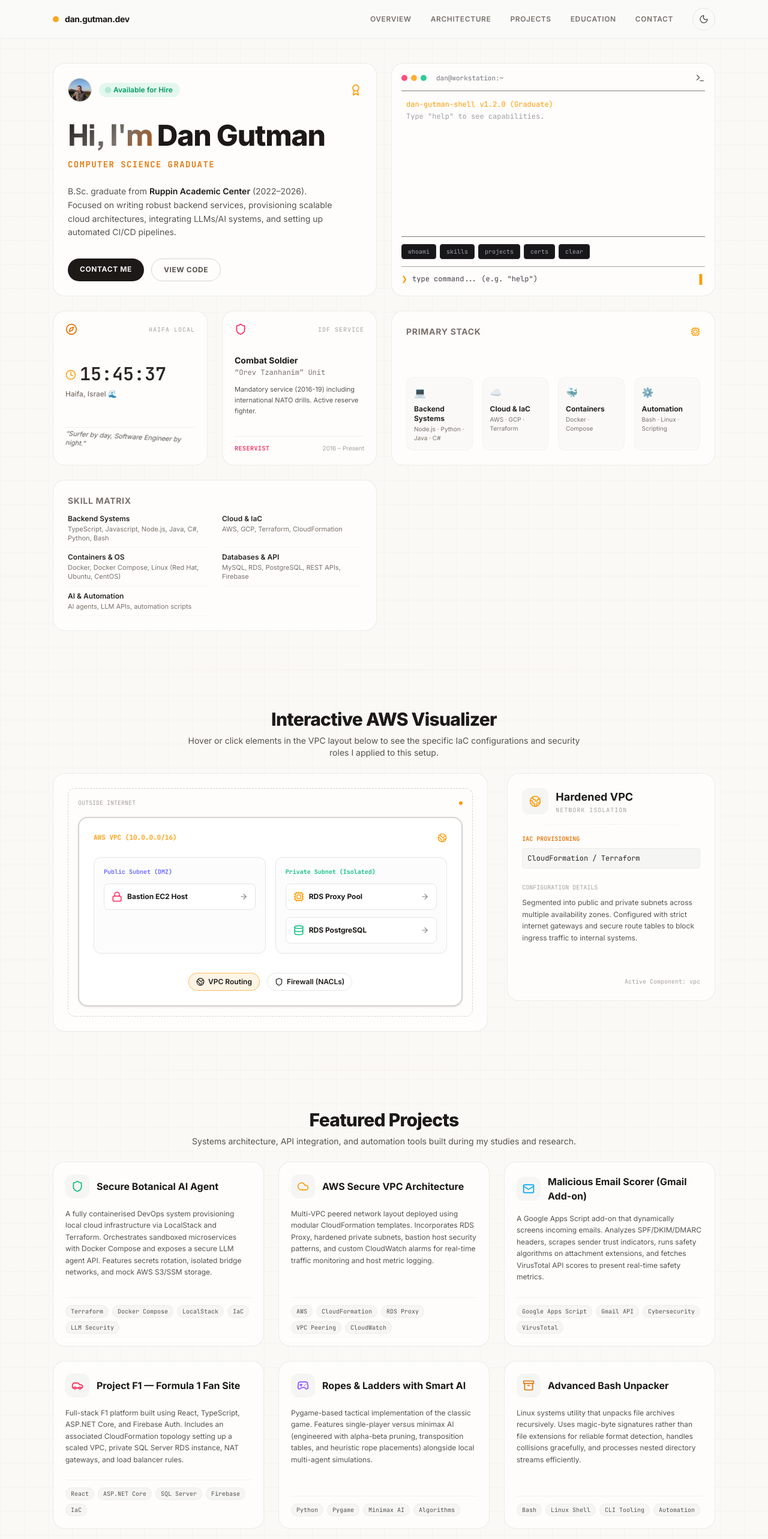
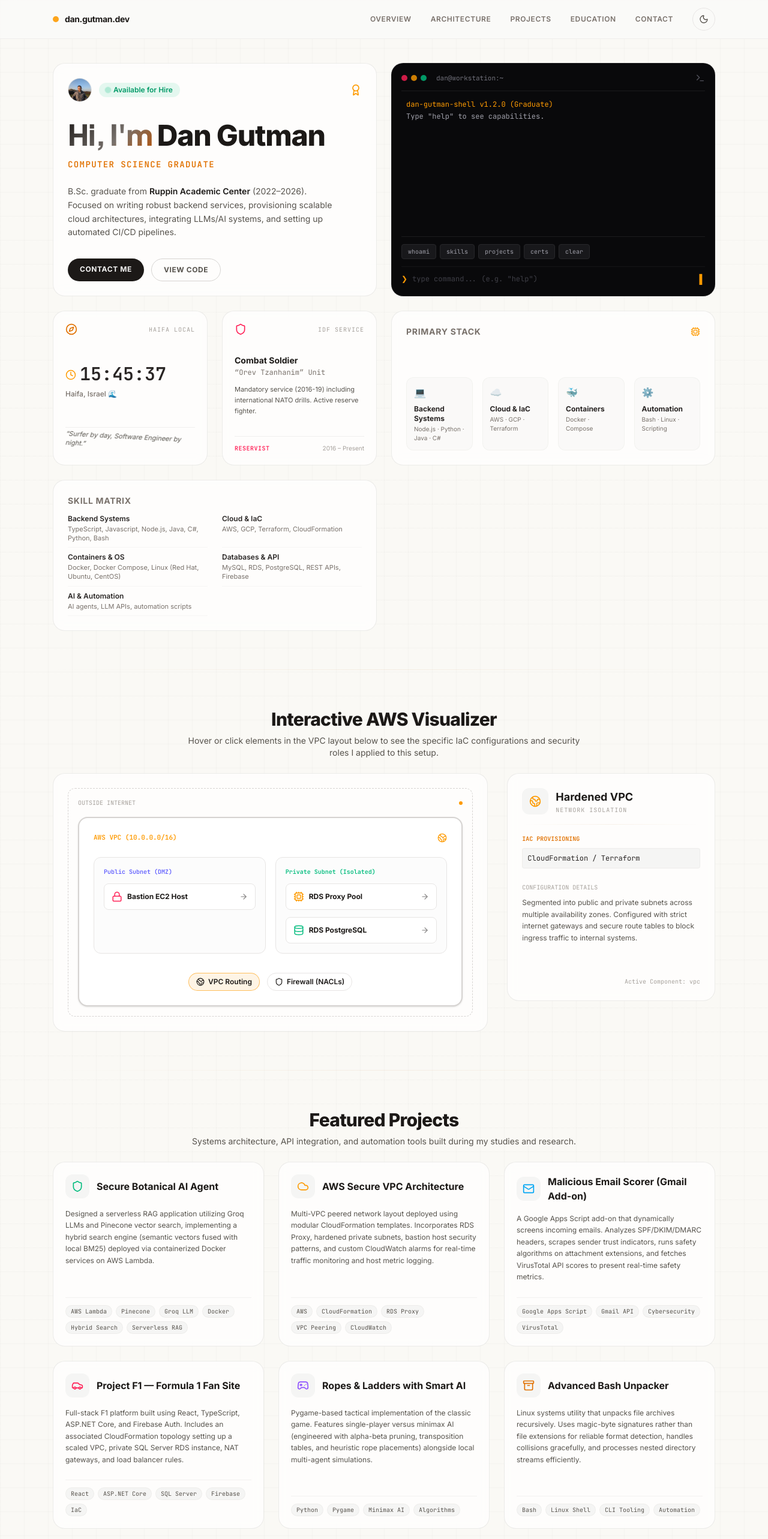
Before and after one commit to Dangutman98/dangutman.github.io, a React (Vite) app: page / in a window 1280 px wide. Shown: the top 2566 px of the page at 60% size. Built offline with nearby package versions, Linux system fonts and the light colour scheme.

Commit message:
fix: resolve terminal readability in light mode, update botanical agent details, and force light mode default via new storage key

```diff
--- a/index.html
+++ b/index.html
@@ -17,7 +17,7 @@
     <link href="https://fonts.googleapis.com/css2?family=Plus+Jakarta+Sans:wght@300;400;500;600;700;800&family=Inter:wght@300;400;500;600;700;800&family=JetBrains+Mono:wght@400;500;600&display=swap" rel="stylesheet" />
     <script>
       try {
-        if (localStorage.getItem("theme") === "dark") {
+        if (localStorage.getItem("dan_theme") === "dark") {
           document.documentElement.classList.add("dark");
         } else {
           document.documentElement.classList.remove("dark");
--- a/src/App.tsx
+++ b/src/App.tsx
@@ -92,9 +92,10 @@ const certifications: Certification[] = [
 const projects: Project[] = [
   {
     title: "Secure Botanical AI Agent",
-    description: "A fully containerised DevOps system provisioning local cloud infrastructure via LocalStack and Terraform. Orchestrates sandboxed microservices with Docker Compose and exposes a secure LLM agent API. Features secrets rotation, isolated bridge networks, and mock AWS S3/SSM storage.",
-    tags: ["Terraform", "Docker Compose", "LocalStack", "IaC", "LLM Security"],
+    description: "Designed a serverless RAG application utilizing Groq LLMs and Pinecone vector search, implementing a hybrid search engine (semantic vectors fused with local BM25) deployed via containerized Docker services on AWS Lambda.",
+    tags: ["AWS Lambda", "Pinecone", "Groq LLM", "Docker", "Hybrid Search", "Serverless RAG"],
     icon: <Shield className="w-5 h-5 text-emerald-500" />,
+    href: "https://github.com/Dangutman98/botanical-agent",
   },
   {
     title: "AWS Secure VPC Architecture",
@@ -293,7 +294,7 @@ function ThemeToggle({ theme, onToggle }: { theme: "light" | "dark"; onToggle: (
 // ─── Main App ────────────────────────────────────────────────────────────────
 function getInitialTheme(): "light" | "dark" {
   if (typeof window === "undefined") return "light";
-  return localStorage.getItem("theme") === "dark" ? "dark" : "light";
+  return localStorage.getItem("dan_theme") === "dark" ? "dark" : "light";
 }
 
 export default function App() {
@@ -320,7 +321,7 @@ export default function App() {
     const root = document.documentElement;
     if (theme === "dark") root.classList.add("dark");
     else root.classList.remove("dark");
-    localStorage.setItem("theme", theme);
+    localStorage.setItem("dan_theme", theme);
   }, [theme]);
 
   // Clock Hook (Haifa time)
@@ -509,7 +510,7 @@ export default function App() {
 
             {/* Terminal Card (spans 2 cols, 2 rows) */}
             <div
-              className="bento-card md:col-span-2 md:row-span-2 bg-[#050508] dark:bg-[#030305] border-zinc-800 dark:border-zinc-900/60 p-4 flex flex-col justify-between min-h-[360px]"
+              className="bento-card terminal-card md:col-span-2 md:row-span-2 p-4 flex flex-col justify-between min-h-[360px]"
               onClick={() => terminalInputRef.current?.focus()}
             >
               {/* titlebar */}
--- a/src/index.css
+++ b/src/index.css
@@ -88,6 +88,20 @@ body {
     0 0 40px -10px rgba(245, 158, 11, 0.04);
 }
 
+/* Force terminal card to stay dark in both light and dark modes */
+.bento-card.terminal-card {
+  background: #09090b !important;
+  border-color: rgba(250, 250, 250, 0.08) !important;
+  color: #fafafa !important;
+}
+
+.bento-card.terminal-card:hover {
+  border-color: rgba(245, 158, 11, 0.35) !important;
+  box-shadow:
+    0 10px 30px -15px rgba(0, 0, 0, 0.5),
+    0 0 40px -10px rgba(245, 158, 11, 0.04) !important;
+}
+
 /* ── Gradient Text ──────────────────────────────────────────────────────── */
 .gradient-text {
   background: linear-gradient(135deg, #1c1917 0%, #78716c 60%, #b45309 100%);
```
